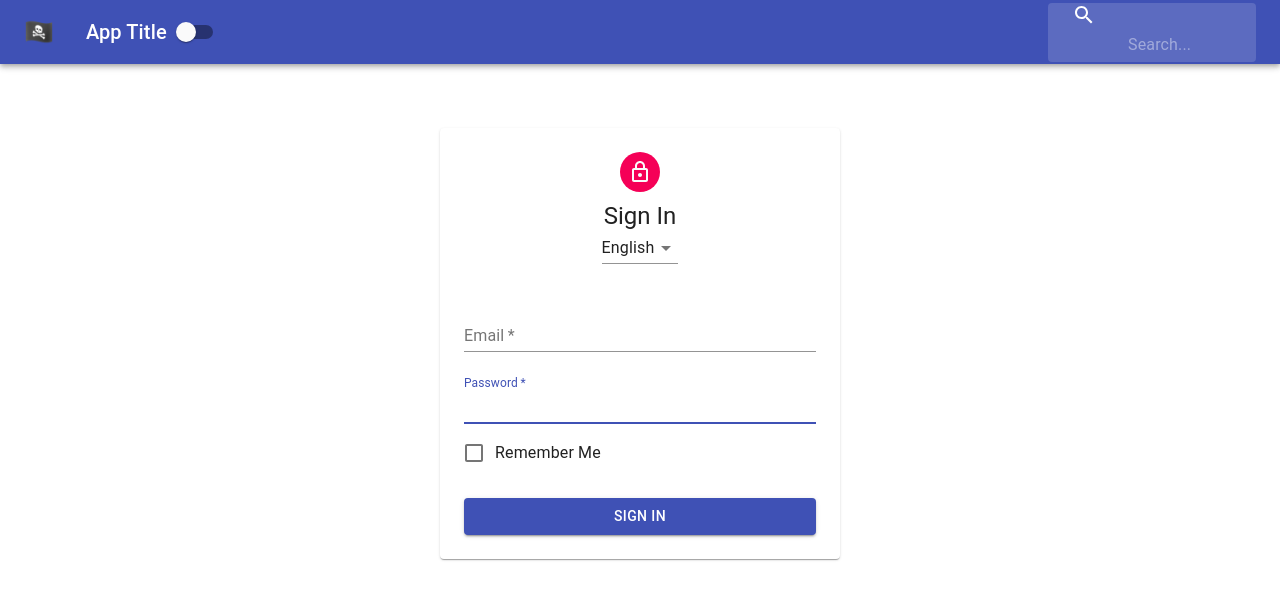
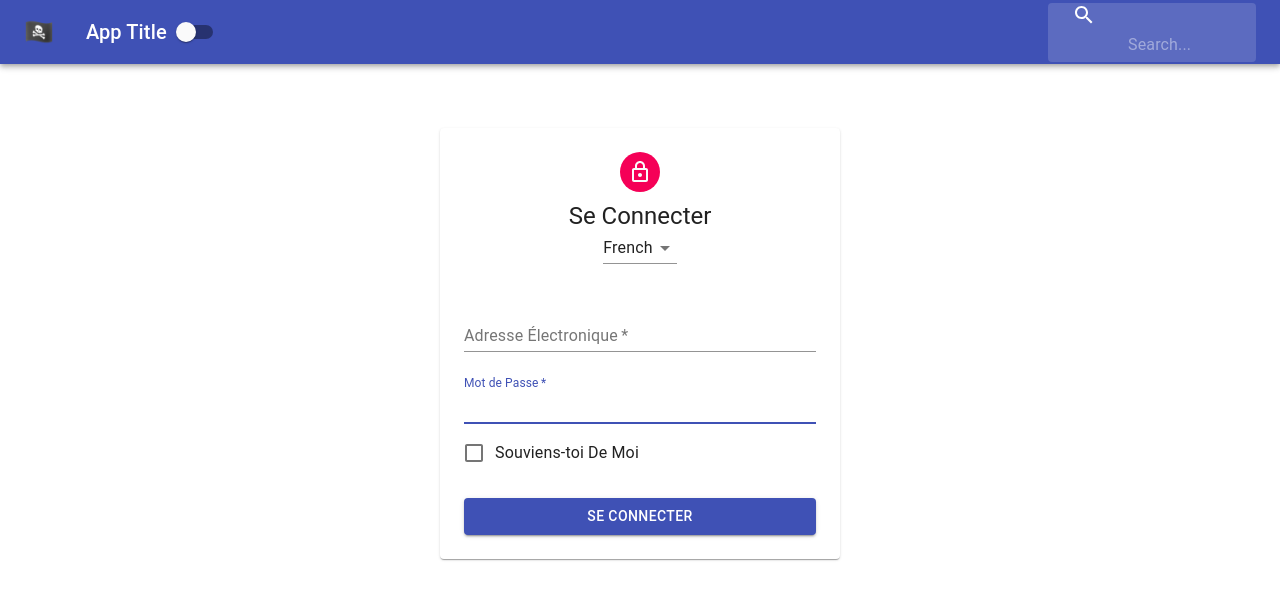
Before and after one commit to tpsnugget/REACT-Section-34, a React (Create React App) app in the folder context-demo-app/: page / in a window 1280 px wide. Shown: the top 600 px of the page. Built offline with nearby package versions, Linux system fonts and the light colour scheme; the HTML template or start-up script is replaced by a standard one.

Commit message:
269 complete

```diff
--- a/context-demo-app/src/App.js
+++ b/context-demo-app/src/App.js
@@ -3,15 +3,18 @@
 import Navbar from "./Navbar"
 import Form from "./Form"
 import { ThemeProvider } from "./contexts/ThemeContext"
+import { LanguageProvider } from "./contexts/LanguageContext"
 
 function App() {
   return (
-    <ThemeProvider>
-      <PageContent>
-        <Navbar />
-        <Form />
-      </PageContent>
-    </ThemeProvider>
+    <LanguageProvider>
+      <ThemeProvider>
+        <PageContent>
+          <Navbar />
+          <Form />
+        </PageContent>
+      </ThemeProvider >
+    </LanguageProvider>
   );
 }
 
--- a/context-demo-app/src/Form.js
+++ b/context-demo-app/src/Form.js
@@ -14,13 +14,38 @@
 import Select from "@material-ui/core/Select";
 import withStyles from "@material-ui/core/styles/withStyles";
 import styles from "./styles/FormStyles";
+import { LanguageContext } from "./contexts/LanguageContext"
+
+const words = {
+   english: {
+     signIn: "Sign In",
+     email: "Email Address",
+     password: "Password",
+     remember: "Remember Me"
+   },
+   french: {
+     signIn: "Se Connecter",
+     email: "Adresse Électronique",
+     password: "Mot de Passe",
+     remember: "Souviens-toi De Moi"
+   },
+   spanish: {
+     signIn: "Registrarse",
+     email: "Correo Electrónico",
+     password: "Contraseña",
+     remember: "Recuérdame"
+   }
+ };
 
 class Form extends Component {
 
+   static contextType = LanguageContext
 
    render() {
 
+      const { language, changeLanguage } = this.context
       const { classes } = this.props
+      const { email, signIn, password, remember } = words[language]
 
       return (
          <main className={classes.main}>
@@ -31,9 +56,9 @@
                <Typography
                   variant="h5"
                >
-                  Sign In
+                  {signIn}
                </Typography>
-               <Select value="english">
+               <Select value={language} onChange={changeLanguage}>
                   <MenuItem value="english">English</MenuItem>
                   <MenuItem value="french">French</MenuItem>
                   <MenuItem value="spanish">Spanish</MenuItem>
@@ -41,23 +66,23 @@
                <form className={classes.form}>
                   <FormControl margin="normal" required fullWidth >
                      <InputLabel htmlFor="email" >
-                        Email
+                        {email}
                      </InputLabel>
                      <Input id="email" name="email" autoFocus />
                   </FormControl>
                   <FormControl margin="normal" required fullWidth >
                      <InputLabel htmlFor="email" >
-                        Password
+                        {password}
                      </InputLabel>
                      <Input id="email" name="password" autoFocus />
                   </FormControl>
                   <FormControlLabel
                      control={<Checkbox color="primary" />}
-                     label="Remember Me"
+                     label={remember}
                   />
                   <Button variant="contained" type="submit" fullWidth color="primary"
                      className={classes.submit}
-                     >Sign In</Button>
+                     >{signIn}</Button>
                </form>
             </Paper>
          </main>
--- /dev/null
+++ b/context-demo-app/src/contexts/LanguageContext.js
@@ -0,0 +1,26 @@
+import React, { Component, createContext } from "react"
+
+export const LanguageContext = createContext()
+
+export class LanguageProvider extends Component{
+
+   constructor(props){
+      super(props)
+      this.state = {
+         language: "french"
+      }
+      this.changeLanguage = this.changeLanguage.bind(this)
+   }
+
+   changeLanguage(e){
+      this.setState({language: e.target.value})
+   }
+
+   render(){
+      return(
+      <LanguageContext.Provider value={{...this.state, changeLanguage: this.changeLanguage}}>
+         {this.props.children}
+      </LanguageContext.Provider>
+      )
+   }
+}
```
Also changed, not shown: 1 other file (tests, documents, lock files or other folders).
